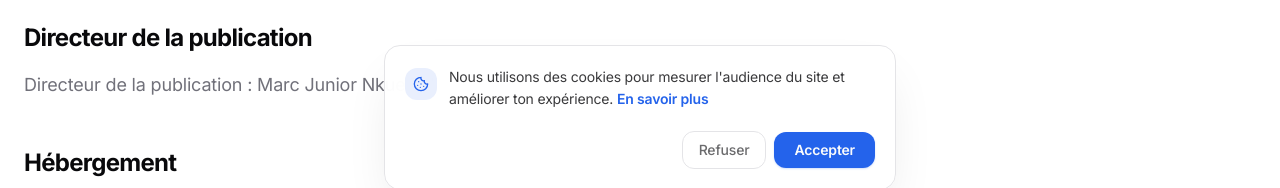
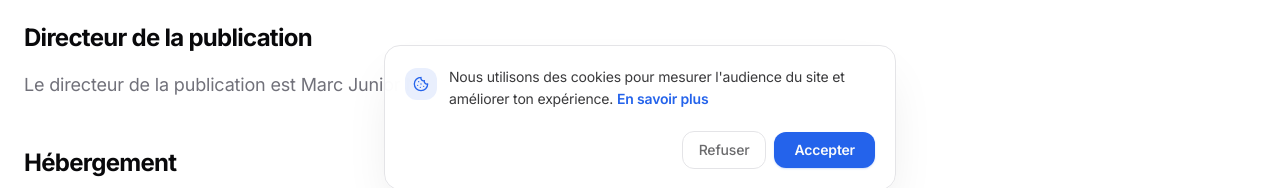
Before and after one commit to Youorus/karria-landing, a Next.js app: page /mentions-legales in a window 1280 px wide. Shown: the part 594-782 px from the top of the page. Built offline with nearby package versions, Linux system fonts and the light colour scheme; no server answers.

Commit message:
style(mentions-legales): phrase du directeur de la publication sans redite

```diff
--- a/app/mentions-legales/page.tsx
+++ b/app/mentions-legales/page.tsx
@@ -51,7 +51,7 @@ export default function LegalPage() {
                       Directeur de la publication
                     </h3>
                     <p>
-                      Directeur de la publication :{" "}
+                      Le directeur de la publication est{" "}
                       {EDITEUR.directeurDePublication}.
                     </p>
                   </section>
```
